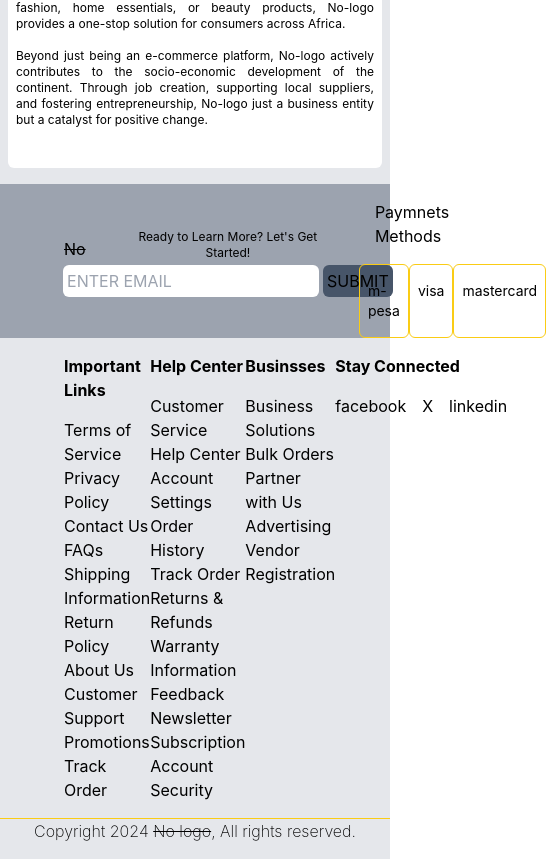
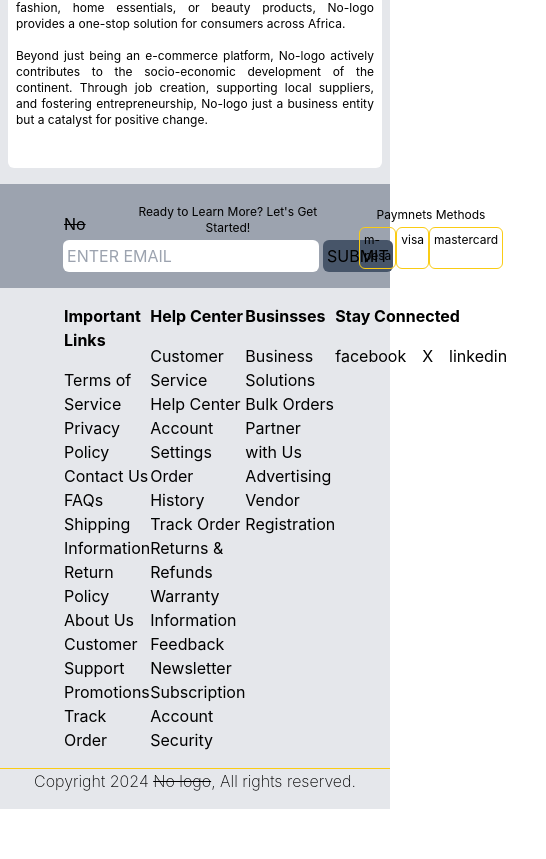
Before and after one commit to philipNgungi037/finishes, a React (Create React App) app: page / in a window 390 px wide. Shown: the part 3314-4173 px from the top of the page, 546 px wide, since content can reach past the window. After the commit the page ends 4123 px from the top, so only its background shows below. Built offline with nearby package versions, Linux system fonts and the light colour scheme.

Commit message:
:iphone: Adjust rsponsiveness to footer-payments .

```diff
--- a/src/components/landing-page/footer/FooterPayments.jsx
+++ b/src/components/landing-page/footer/FooterPayments.jsx
@@ -4,15 +4,15 @@ import { payments } from './footer-data'
 //This component will be displaying payments related links. It will import the links from Footer-data File. then .map will be used to display each link.
 const FooterPayments = () => {
   return (
-    <div className='w-1/4 '>
-        <h1 className='payments-title text-center p-4'>
+    <div className='w-full xs:w-3/4 sm:w-1/2 lg:w-1/4 text-xs lg:text-sm '>
+        <h1 className='payments-title text-center p-1 lg:p-4'>
             Paymnets Methods
         </h1>
-        <div  className='footer-payments text-sm flex justify-between'>
+        <div  className='footer-payments flex justify-between'>
         {
             payments.map(
                 (payment, index) =>
-                <div key={index} className='border border-yellow-400 py-4 px-2 rounded-md'>
+                <div key={index} className='border border-yellow-400 py-1 lg:py-4 px-1 lg:px-2 rounded-md text-justify'>
                     {payment.name}
                 </div>
             )
```
